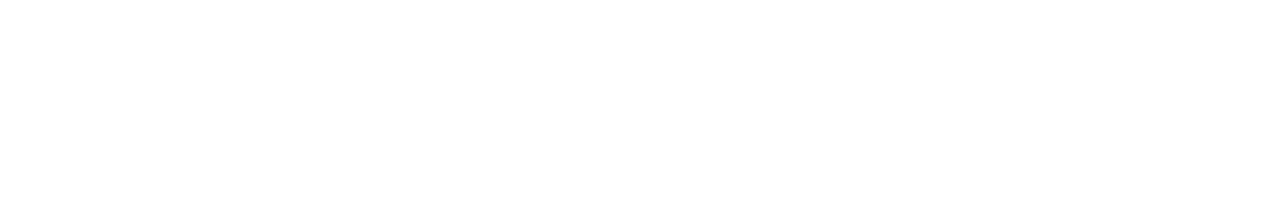
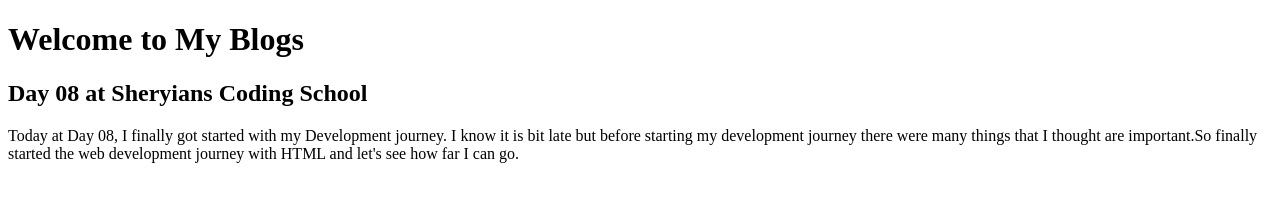
Before and after one commit to Gireejesh-Nilesh/Frontend, a plain HTML site: page HTML/Project01/index.html in a window 1280 px wide. Drawn offline with Linux system fonts and the light colour scheme.

Commit message:
added day 08

```diff
--- a/HTML/Project01/index.html
+++ b/HTML/Project01/index.html
@@ -1,11 +1,22 @@
 <!DOCTYPE html>
 <html lang="en">
-<head>
-  <meta charset="UTF-8">
-  <meta name="viewport" content="width=device-width, initial-scale=1.0">
-  <title>Document</title>
-</head>
-<body>
-
-</body>
+  <head>
+    <meta charset="UTF-8" />
+    <meta name="viewport" content="width=device-width, initial-scale=1.0" />
+    <title>Bloggy</title>
+  </head>
+  <body>
+    <div>
+      <h1>Welcome to My Blogs</h1>
+      <article>
+        <h2>Day 08 at Sheryians Coding School</h2>
+        <p>
+          Today at Day 08, I finally got started with my Development journey. I
+          know it is bit late but before starting my development journey there
+          were many things that I thought are important.So finally started the
+          web development journey with HTML and let's see how far I can go.
+        </p>
+      </article>
+    </div>
+  </body>
 </html>
```
